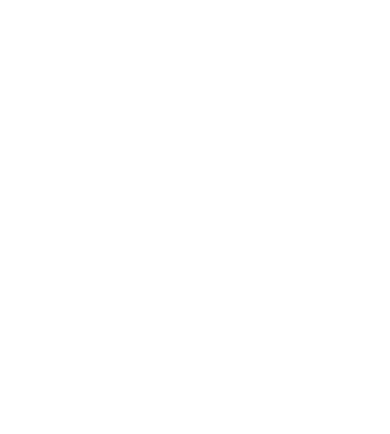
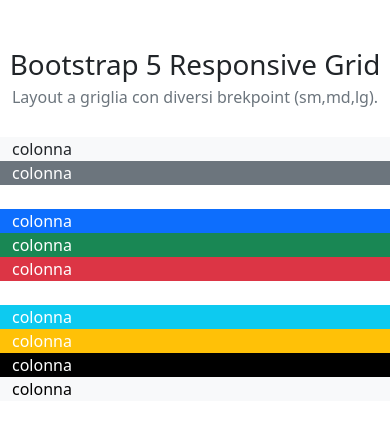
Before and after one commit to LeonardoFalchi/htmlcss-bootstrap-layout, a plain HTML site: page index.html in a window 390 px wide. Drawn offline with nearby package versions, Linux system fonts and the light colour scheme.

Commit message:
responsive struttura

```diff
--- a/index.html
+++ b/index.html
@@ -15,6 +15,53 @@
 </head>
 
 <body>
+    <!-- intestazione -->
+    <h1 class="text-center mt-5 mb-4">Bootstrap 5 Responsive Grid
+        <small class="text-secondary d-block fs-6 fw-normal lh-lg">Layout a griglia con diversi brekpoint
+            (sm,md,lg).</small>
+    </h1>
+    <!-- primo container -->
+    <div class="container mb-4">
+        <div class="row">
+            <div class="col-sm-12 col-md-6 col-lg-4 bg-light">
+                colonna
+            </div>
+            <div class="col-sm-12 col-md-6 col-lg-8 bg-secondary text-white">
+                colonna
+            </div>
+        </div>
+    </div>
+    <!-- secondo container -->
+    <div class="container mb-4 text-white">
+        <div class="row">
+            <div class="col-sm-6 col-md-4 col-lg-4 bg-primary">
+                colonna
+            </div>
+            <div class="col-sm-6 col-md-4 col-lg-4 bg-success">
+                colonna
+            </div>
+            <div class="col-sm-12 col-md-4 col-lg-4 bg-danger">
+                colonna
+            </div>
+        </div>
+    </div>
+    <!-- terzo container -->
+    <div class="container mb-4 text-white">
+        <div class="row">
+            <div class="col-sm-6 col-md-3 col-lg-3 bg-info">
+                colonna
+            </div>
+            <div class="col-sm-6 col-md-3 col-lg-3 bg-warning">
+                colonna
+            </div>
+            <div class="col-sm-6 col-md-3 col-lg-3 bg-black">
+                colonna
+            </div>
+            <div class="col-sm-6 col-md-3 col-lg-3 bg-light text-black">
+                colonna
+            </div>
+        </div>
+    </div>
 
 </body>
 
```
